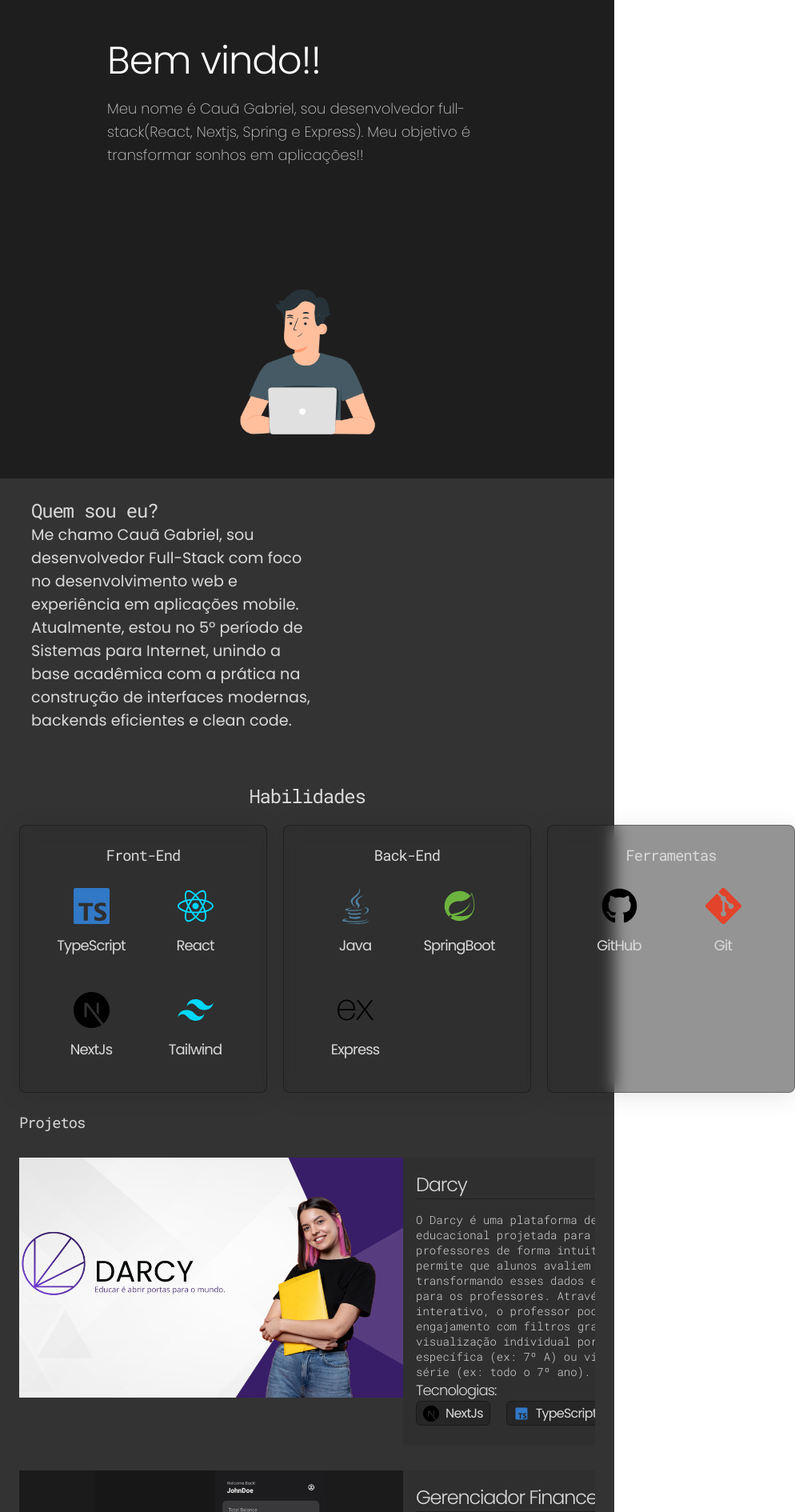
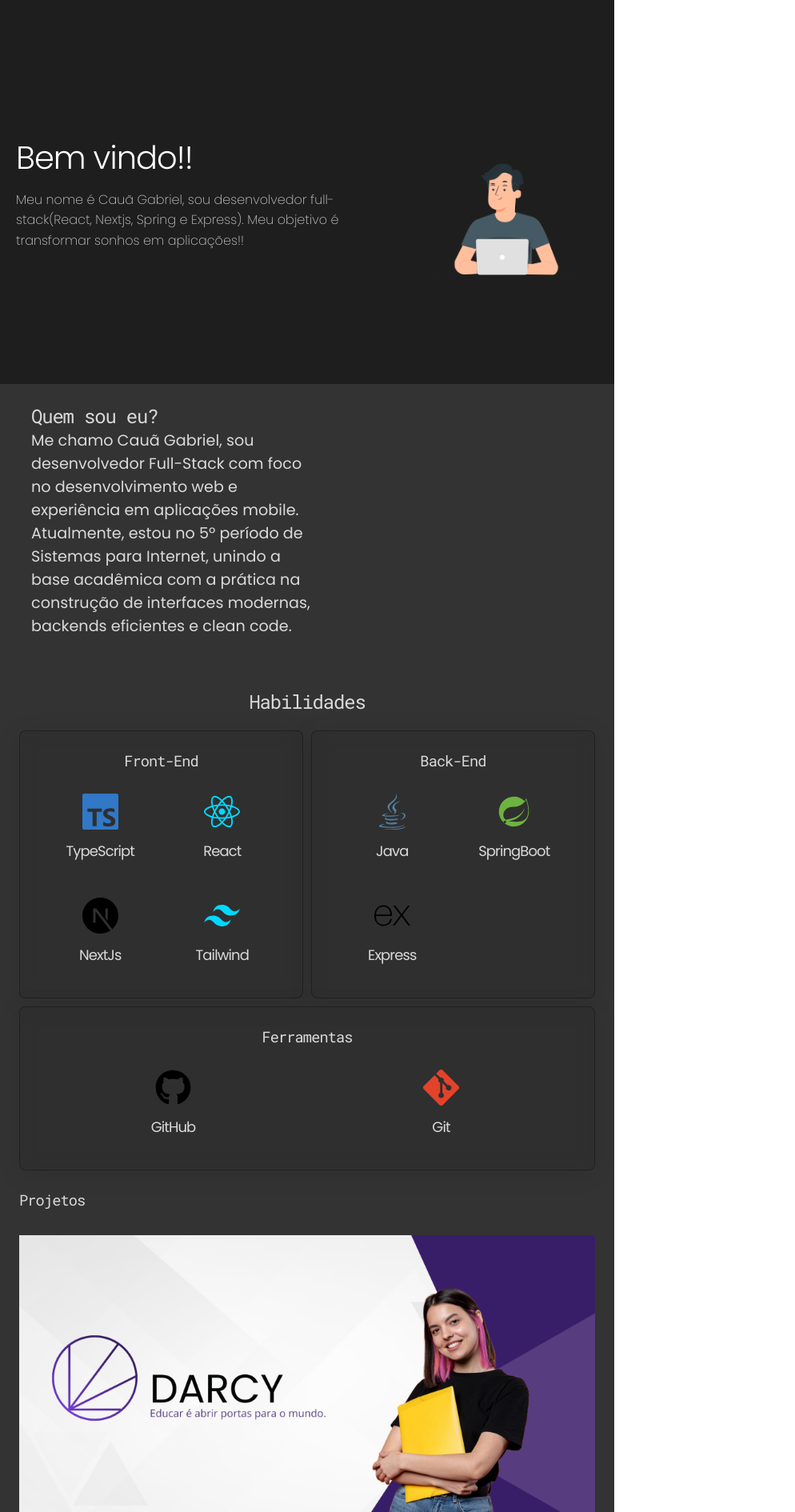
Before and after one commit to CauaGNP/portifolioofc, a React (Vite) app: page / in a window 768 px wide. Shown: the top 1890 px of the page at 80% size, 994 px wide, since content can reach past the window. Built offline with nearby package versions, Linux system fonts and the light colour scheme.

Commit message:
fix: media query tablet finshed

```diff
--- a/src/App.css
+++ b/src/App.css
@@ -116,3 +116,15 @@ p{
     font-size: 1.5rem;
   }
 }
+
+@media screen and (min-width: 426px) and (max-width: 768px) {
+  .stackSection {
+    display: flex;
+    flex-wrap: wrap;
+    gap: 10px;
+  }
+
+  .stackSection > div {
+    flex: 1 1 150px;
+  }
+}
--- a/src/components/Header/styles.css
+++ b/src/components/Header/styles.css
@@ -7,7 +7,7 @@
   justify-content: center;
   align-items: center;
   flex-wrap: wrap;
-    gap: 3.125rem;
+  gap: 3.125rem;
 }
 
 .textHeaderContain {
@@ -81,3 +81,25 @@
   text-align: center;
  }
 }
+
+@media screen and (min-width: 426px) and (max-width: 768px) {
+  .headerContain{
+    flex-wrap: nowrap;
+  }
+
+  .headerTitle {
+    font-size: 2.5rem;
+  }
+
+  .headerSubTitle {
+    font-size: 1rem;
+  }
+
+  .textHeaderContain {
+    width: 80%;
+  }
+
+  .image{
+    width: 100%;
+  }
+}
--- a/src/components/Projects/styles.css
+++ b/src/components/Projects/styles.css
@@ -90,8 +90,18 @@
         flex-wrap: wrap;
         gap: 0.75rem;
     }
-
     .detailsTitle, .stacksFromProjectsTitle {
         font-size: 1.25rem;
     }
 }
+
+@media screen and (min-width: 426px) and (max-width: 768px) {
+    .motion {
+        flex-direction: column;
+    }
+
+    .webImageProject {
+        width: 100%;
+        height: auto;
+    }
+}
```
